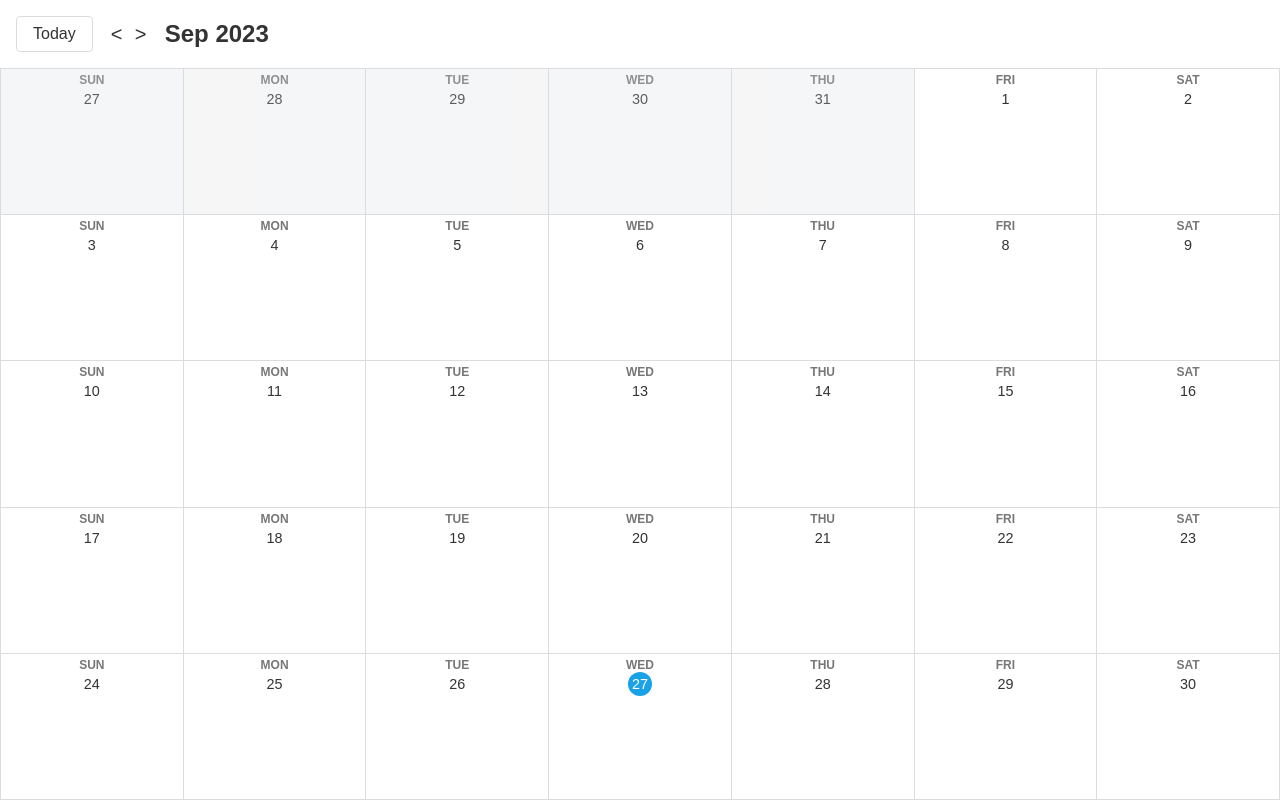
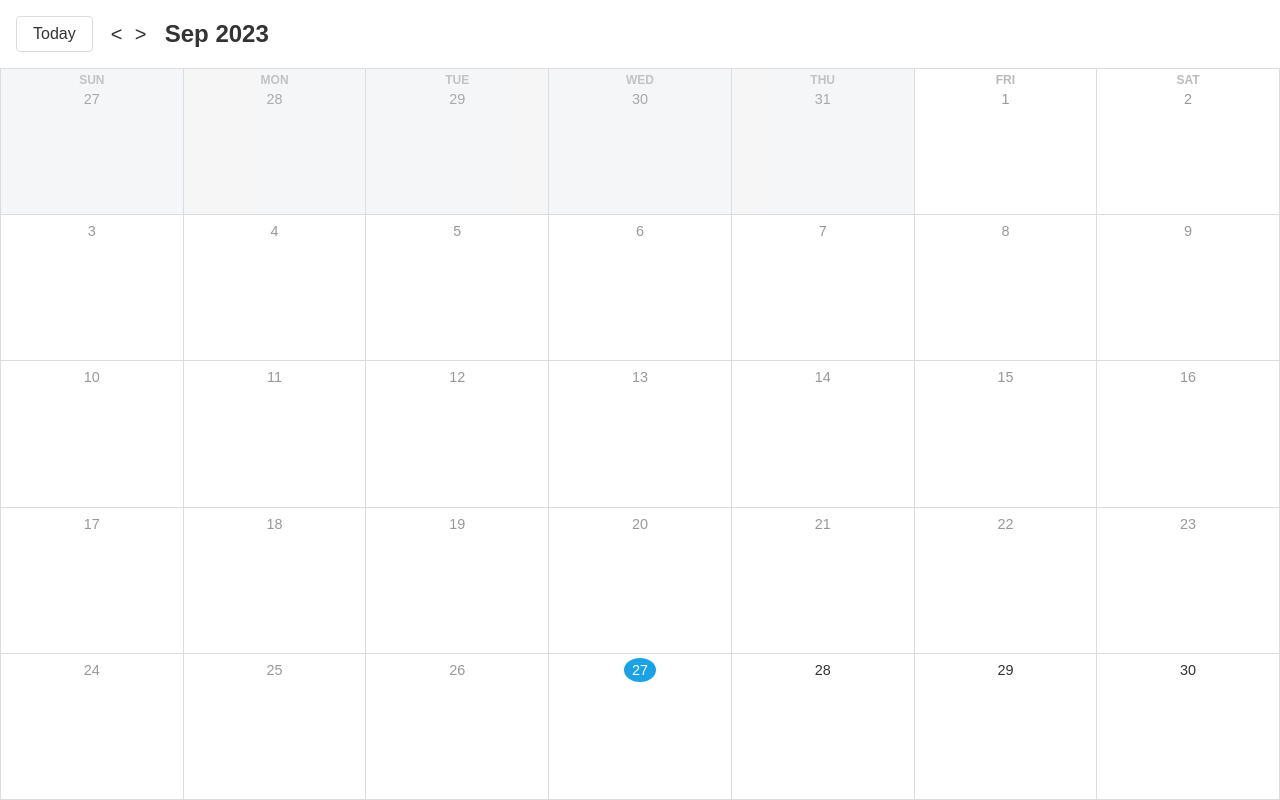
Before and after one commit to Codefreyy/Calendar-Clone, a React (Vite) app: page / in a window 1280 px wide. Built offline with nearby package versions, Linux system fonts and the light colour scheme.

Commit message:
refactor: extract the calendar days component and simplify the conditional className code

```diff
--- a/src/App.tsx
+++ b/src/App.tsx
@@ -1,11 +1,11 @@
 import { useState } from "react"
-import GoogleCalendar from "./components/GoogleCalendar"
+import Calendar from "./components/Calendar"
 
 function App() {
   const [value, setValue] = useState<Date>(new Date())
   return (
     <>
-      <GoogleCalendar value={value} onChange={setValue} />
+      <Calendar value={value} onChange={setValue} />
     </>
   )
 }
--- /dev/null
+++ b/src/components/Calendar.tsx
@@ -0,0 +1,136 @@
+import { useMemo, useState } from "react"
+import {
+  addMonths,
+  eachDayOfInterval,
+  startOfWeek,
+  endOfWeek,
+  startOfMonth,
+  endOfMonth,
+  format,
+  isSameMonth,
+  isToday,
+  isBefore,
+  endOfDay,
+} from "date-fns"
+import AddEventModal from "./AddEventModal"
+import { formatDate } from "../utils/formatDate"
+import { cc } from "../utils/cc"
+
+interface DateProps {
+  value: Date
+  onChange: (date: Date) => void
+}
+
+function Calendar({ value }: DateProps) {
+  const [selectedMonth, setSelectedMonth] = useState(value || new Date())
+  const [isAddEventModalOpen, setIsAddEventModalOpen] = useState(false)
+  const [clickDate, setClickDate] = useState<Date>(new Date())
+
+  // calendar's one-page view data
+  const visibleDates = useMemo(() => {
+    return eachDayOfInterval({
+      start: startOfWeek(startOfMonth(selectedMonth)),
+      end: endOfWeek(endOfMonth(selectedMonth)),
+    })
+  }, [selectedMonth])
+
+  function showPrevMonth() {
+    setSelectedMonth((currentMonth: Date) => {
+      return addMonths(currentMonth, -1)
+    })
+  }
+
+  function showNextMonth() {
+    setSelectedMonth((currentMonth: Date) => {
+      return addMonths(currentMonth, 1)
+    })
+  }
+
+  function jumpToCurrentMonth() {
+    setSelectedMonth(value)
+  }
+
+  return (
+    <>
+      <div className="calendar">
+        <div className="header">
+          <button className="btn" onClick={jumpToCurrentMonth}>
+            Today
+          </button>
+          <div>
+            <button className="month-change-btn" onClick={showPrevMonth}>
+              &lt;
+            </button>
+            <button className="month-change-btn" onClick={showNextMonth}>
+              &gt;
+            </button>
+          </div>
+          <span className="month-title">
+            {selectedMonth && format(selectedMonth, "MMM yyyy")}
+          </span>
+        </div>
+        <div className="days">
+          {visibleDates.map((day, index) => (
+            // old-month-day non-month-day
+            <CalendarDay
+              key={day.getTime()}
+              day={day}
+              showWeekName={index < 7}
+              selectedMonth={selectedMonth}
+            />
+          ))}
+        </div>
+
+        {isAddEventModalOpen && (
+          <AddEventModal
+            onModalCancel={() => setIsAddEventModalOpen(false)}
+            clickDate={clickDate}
+          />
+        )}
+      </div>
+    </>
+  )
+}
+
+type calendarDayType = {
+  day: Date
+  showWeekName: boolean
+  selectedMonth: Date
+}
+
+function CalendarDay({ day, showWeekName, selectedMonth }: calendarDayType) {
+  return (
+    <div
+      key={day.getTime()}
+      className={cc(
+        "day",
+        !isSameMonth(day, selectedMonth) && "non-month-day",
+        isBefore(endOfDay(day), new Date()) && "old-month-day"
+      )}
+    >
+      <div className="day-header">
+        {showWeekName && (
+          <div className="week-name">
+            {formatDate(day, { weekday: "short" })}
+          </div>
+        )}
+        <div className={cc("day-number", isToday(day) && "today")}>
+          {formatDate(day, { day: "numeric" })}
+        </div>
+        <button
+          className="add-event-btn"
+          onClick={() => {
+            setClickDate(day)
+            console.log(format(day, "MM/dd/yyyy"))
+            setIsAddEventModalOpen(!isAddEventModalOpen)
+          }}
+        >
+          +
+        </button>
+      </div>
+      {/* <EventList /> */}
+    </div>
+  )
+}
+
+export default Calendar
--- a/src/components/GoogleCalendar.tsx
+++ /dev/null
@@ -1,107 +0,0 @@
-import { useState } from "react"
-import {
-  addMonths,
-  eachDayOfInterval,
-  startOfWeek,
-  endOfWeek,
-  startOfMonth,
-  endOfMonth,
-  format,
-  isSameMonth,
-  isToday,
-} from "date-fns"
-import AddEventModal from "./AddEventModal"
-
-interface DateProps {
-  value: Date
-  onChange: (date: Date) => void
-}
-
-function GoogleCalendar({ value }: DateProps) {
-  const [visibleMonth, setVisibleMonth] = useState(value || new Date())
-  const [isAddEventModalOpen, setIsAddEventModalOpen] = useState(false)
-  const [clickDate, setClickDate] = useState<Date>(new Date())
-
-  // calendar's one-page view data
-  const visibleDates = eachDayOfInterval({
-    start: startOfWeek(startOfMonth(visibleMonth)),
-    end: endOfWeek(endOfMonth(visibleMonth)),
-  })
-
-  function showPrevMonth() {
-    setVisibleMonth((currentMonth: Date) => {
-      return addMonths(currentMonth, -1)
-    })
-  }
-
-  function showNextMonth() {
-    setVisibleMonth((currentMonth: Date) => {
-      return addMonths(currentMonth, 1)
-    })
-  }
-
-  function jumpToCurrentMonth() {
-    setVisibleMonth(value)
-  }
-
-  return (
-    <>
-      <div className="calendar">
-        <div className="header">
-          <button className="btn" onClick={jumpToCurrentMonth}>
-            Today
-          </button>
-          <div>
-            <button className="month-change-btn" onClick={showPrevMonth}>
-              &lt;
-            </button>
-            <button className="month-change-btn" onClick={showNextMonth}>
-              &gt;
-            </button>
-          </div>
-          <span className="month-title">
-            {visibleMonth && format(visibleMonth, "MMM yyyy")}
-          </span>
-        </div>
-        <div className="days">
-          {visibleDates.map((day) => (
-            // old-month-day non-month-day
-            <div
-              key={JSON.stringify(day)}
-              className={`day ${
-                !isSameMonth(day, visibleMonth) && "non-month-day"
-              }`}
-            >
-              <div className="day-header">
-                <div className="week-name">{format(day, "E")}</div>
-                <div className={`day-number ${isToday(day) && "today"}`}>
-                  {format(day, "d")}
-                </div>
-                <button
-                  className="add-event-btn"
-                  onClick={() => {
-                    setClickDate(day)
-                    console.log(format(day, "MM/dd/yyyy"))
-                    setIsAddEventModalOpen(!isAddEventModalOpen)
-                  }}
-                >
-                  +
-                </button>
-              </div>
-              {/* <EventList /> */}
-            </div>
-          ))}
-        </div>
-
-        {isAddEventModalOpen && (
-          <AddEventModal
-            onModalCancel={() => setIsAddEventModalOpen(false)}
-            clickDate={clickDate}
-          />
-        )}
-      </div>
-    </>
-  )
-}
-
-export default GoogleCalendar
--- a/src/index.css
+++ b/src/index.css
@@ -173,7 +173,7 @@ body {
 
 .day-number {
   font-size: 0.9rem;
-  width: 1.5rem;
+  width: 2rem;
   height: 1.5rem;
   display: flex;
   justify-content: center;
--- /dev/null
+++ b/src/utils/cc.ts
@@ -0,0 +1,4 @@
+// concatenate classes
+export function cc(...classes: unknown[]) {
+    return classes.filter(c => typeof c === 'string').join(" ")
+}
--- /dev/null
+++ b/src/utils/formatDate.ts
@@ -0,0 +1,5 @@
+
+export function formatDate(date: Date, options?: Intl.DateTimeFormatOptions) {
+    // We can also set the first param to be undefined which enables to enerate localised date strings according to different regions and language environments
+    return new Intl.DateTimeFormat("en-US", options).format(date)
+}
```
